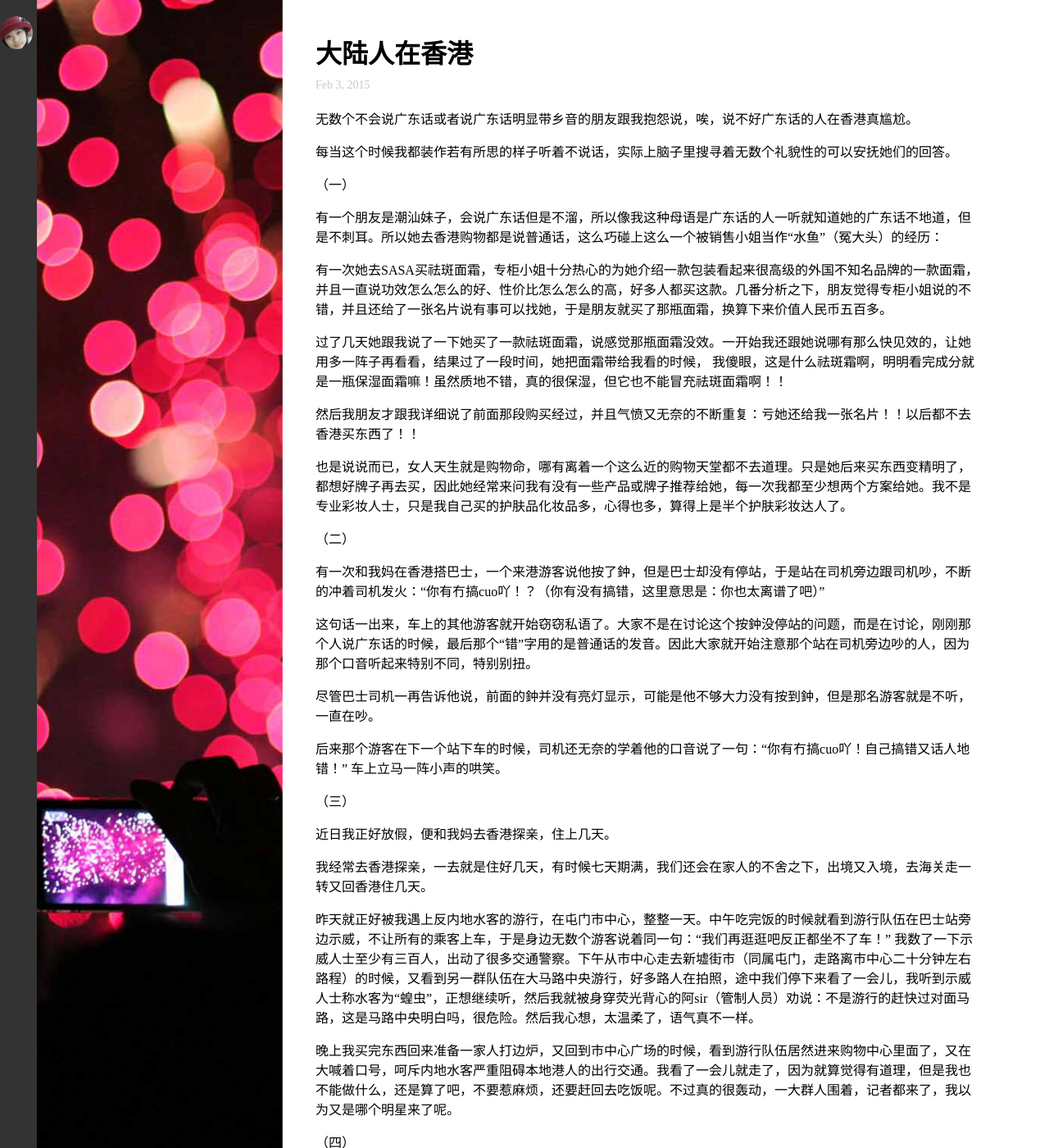
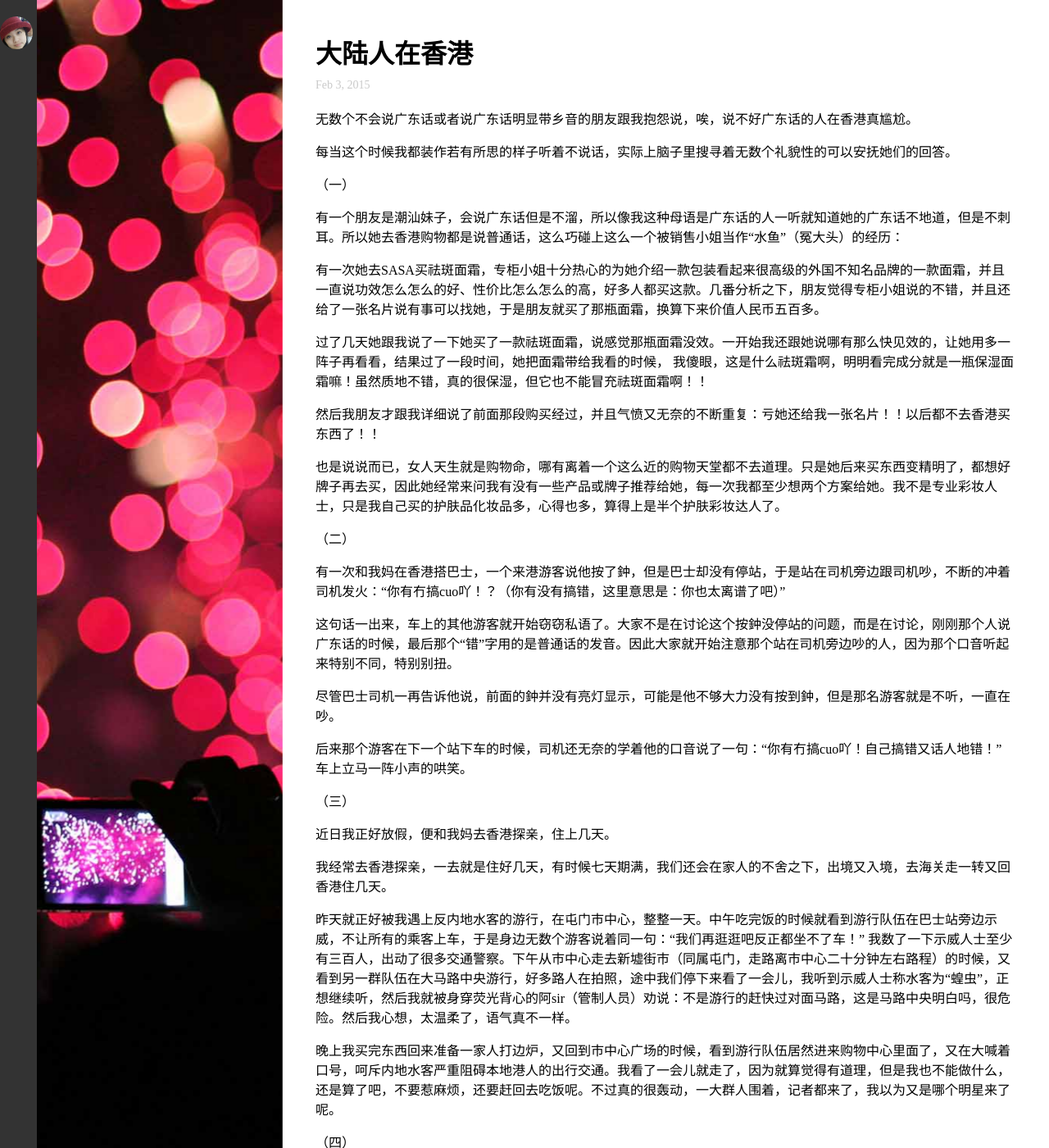
Before and after one commit to xuguohan/myblog, a Jekyll site: the page built from _posts/2015-02-03-大陆人在香港.markdown, in a window 1280 px wide and 1400 px high. Shown: the whole window at 82% size. Built offline with Jekyll 4.4.1, drawn with Linux system fonts in a browser that asks for light colours.

Commit message:
update css

```diff
--- a/css/main.css
+++ b/css/main.css
@@ -43,7 +43,7 @@ a:hover,a:active{
 }
 @media screen and (max-width:1400px){
 	.page-content{
-		margin:0 45px 0 345px;
+		margin:0 0 0 345px;
 	}
 }
 @media screen and (max-width:800px){
@@ -51,7 +51,7 @@ a:hover,a:active{
 		display: none;
 	}
 	.page-content{
-		margin:0 45px;
+		margin:0 0 0 45px;
 	}
 }
 
```
